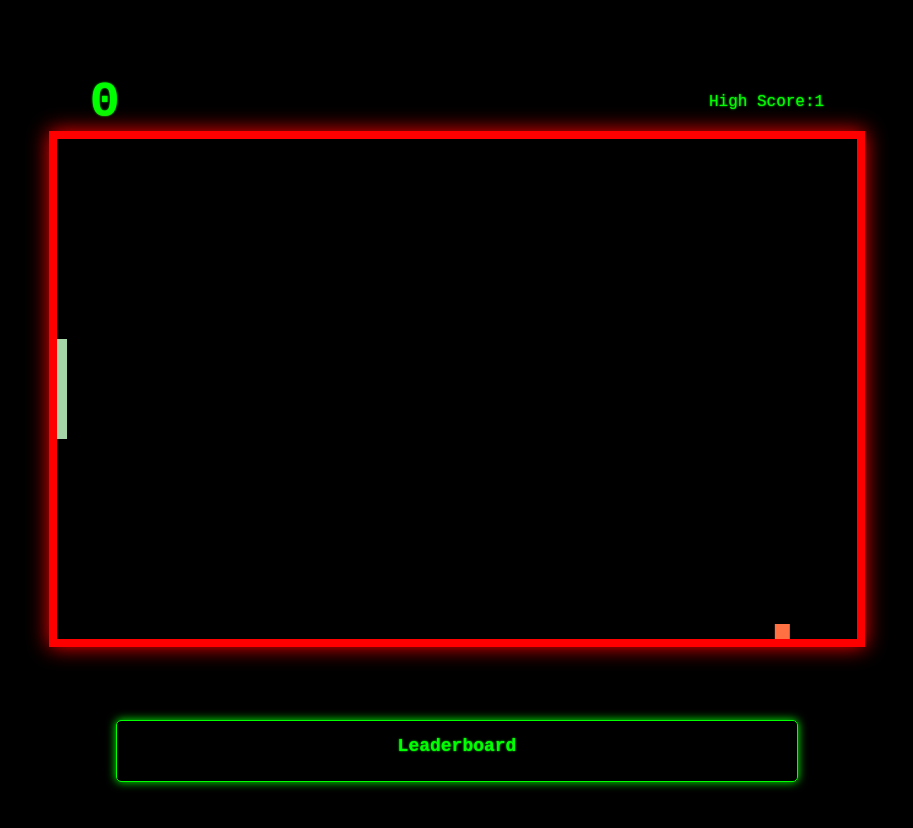
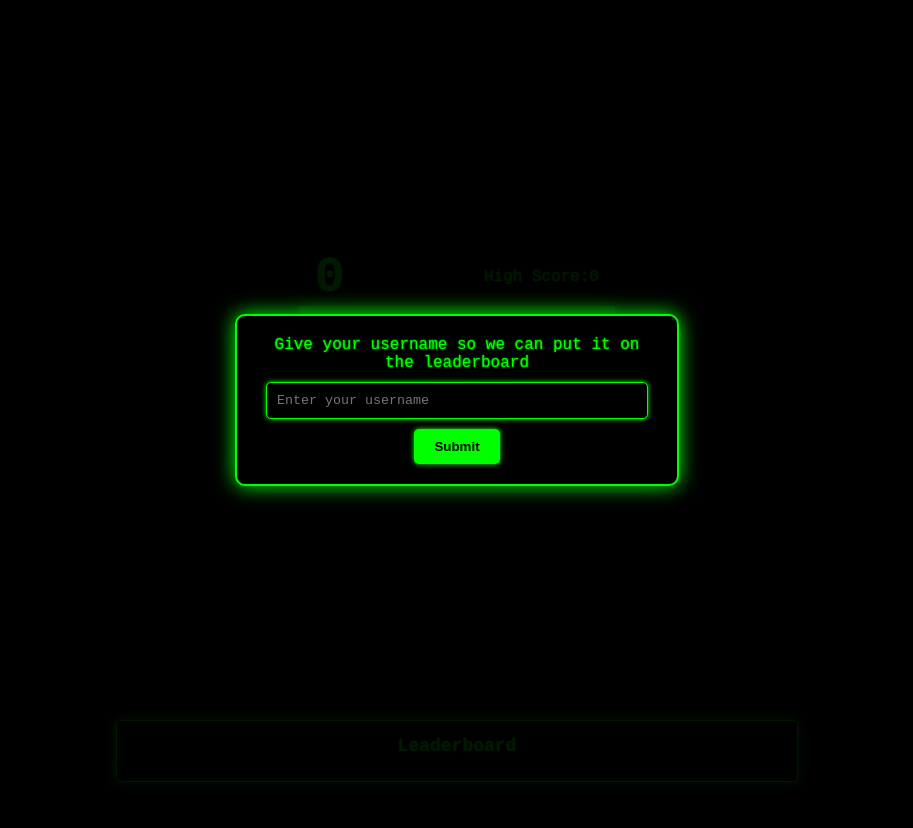
Before and after one commit to Kobe-Erauw/pong, a website built with Vite: page index.html in a window 1280 px wide. Shown: the whole page, without its empty margins (183-1096 px from the left). Built offline with nearby package versions, Linux system fonts and the light colour scheme; some packages are replaced by stand-ins of ours; no server answers.

Commit message:
login with username

```diff
--- a/index.html
+++ b/index.html
@@ -21,6 +21,20 @@
         <!-- Dynamisch gegenereerde scores -->
     </ul>
 </div>
+<div class="usernamePopup visible">
+    <div class="popup-content">
+        <form id="usernameForm">
+            <label for="username">Give your username so we can put it on the leaderboard</label>
+            <input id="username"
+                   type="text"
+                   placeholder="Enter your username"
+                   required>
+            <button type="submit">Submit</button>
+        </form>
+    </div>
+</div>
+
+
 <script type="module" src="/src/main.ts"></script>
 </body>
 </html>
--- /dev/null
+++ b/src/CookieService.ts
@@ -0,0 +1,24 @@
+export class CookieService {
+    constructor() {
+
+    }
+
+    getUsernameCookie() {
+        const cookies = document.cookie.split('; ');
+        for (const cookie of cookies) {
+            const [key, value] = cookie.split('=');
+            if (key === "username") {
+                return decodeURIComponent(value);
+            }
+        }
+        return null;
+    }
+
+    setUsernameCookie(username: string) {
+        const date = new Date();
+        date.setTime(date.getTime() + (365 * 24 * 60 * 60 * 1000)); // Voeg aantal dagen toe
+        const expires = `expires=${date.toUTCString()}`;
+        document.cookie = `username=${encodeURIComponent(username)}; ${expires}; path=/`;
+    }
+
+}
--- a/src/DBService.ts
+++ b/src/DBService.ts
@@ -1,7 +1,8 @@
-import {getDatabase, ref, set, get, child, onChildAdded, onChildChanged} from "firebase/database";
+import {getDatabase, ref, set, get, onChildAdded, onChildChanged} from "firebase/database";
 import {initializeApp} from "firebase/app";
 import {HighScore, HighScoreData} from "./types.ts";
 import {LeaderBoard} from "./LeaderBoard.ts";
+import {CookieService} from "./CookieService.ts";
 
 export class DBService {
     conf = {
@@ -16,19 +17,37 @@ export class DBService {
 
     db;
 
-    leaderBoard: LeaderBoard
+    leaderBoard: LeaderBoard;
+    username: string | null;
 
     constructor(leaderBoard: LeaderBoard) {
         const app = initializeApp(this.conf);
         this.db = getDatabase(app);
         this.leaderBoard = leaderBoard;
+        this.username = null;
+    }
+
+    getScoreFromUsername(username: string) {
+        return get(ref(this.db, "highScores/" + username))
     }
 
     insertHighScore(highScore: HighScore) {
-        set(ref(this.db, "highScores/" + highScore.name), {
+        set(ref(this.db, "highScores/" + this.getUsername()), {
             score: highScore.score,
             date: new Date().toISOString(),
         }).then();
+    }
+
+    getUsername(): string {
+        if (this.username) {
+            return this.username;
+        }
+        const cookieService = new CookieService();
+        const userName = cookieService.getUsernameCookie();
+        if (!userName) {
+            throw "Could not find user name";
+        }
+        return cookieService.getUsernameCookie() as string;
     }
 
     listenForChanges() {
--- a/src/Game.ts
+++ b/src/Game.ts
@@ -16,7 +16,8 @@ export class Game {
     highScore: number;
     dbService: DBService;
 
-    constructor(canvas: HTMLCanvasElement, ctx: CanvasRenderingContext2D, scoreElement: HTMLSpanElement, highScoreElement: HTMLSpanElement, dbService: DBService) {
+    constructor(canvas: HTMLCanvasElement, ctx: CanvasRenderingContext2D, scoreElement: HTMLSpanElement,
+                highScoreElement: HTMLSpanElement, dbService: DBService, highScore: number) {
         this.canvas = canvas;
         this.dbService = dbService;
         canvas.width = 800;
@@ -29,7 +30,8 @@ export class Game {
         this.highscoreElement = highScoreElement;
         this.gameLoop = this.gameLoop.bind(this);
         this.score = 0;
-        this.highScore = 0;
+        this.highScore = highScore;
+        this.setHighScore(highScore);
     }
 
     getAngleFromPallet(pallet: Pallet) {
@@ -143,13 +145,6 @@ export class Game {
             this.direction = "none";
         });
 
-        // Sta scrollen toe (touchmove mag scroll niet blokkeren)
-        document.addEventListener("touchmove", (e) => {
-            // Blokkeer touch-move alleen als nodig
-            if (e.target === this.canvas) {
-                e.preventDefault(); // Alleen voorkomen binnen canvas-element
-            }
-        }, {passive: true}); // Zorg dat scrollen elders mogelijk blijft
     }
 
 
--- a/src/main.ts
+++ b/src/main.ts
@@ -1,17 +1,72 @@
 import {Game} from "./Game.ts";
 import {DBService} from "./DBService.ts";
-import {HighScore} from "./types.ts";
 import {LeaderBoard} from "./LeaderBoard.ts";
+import {CookieService} from "./CookieService.ts";
 
 const canvas: HTMLCanvasElement = document.querySelector("canvas") as HTMLCanvasElement;
 const ctx: CanvasRenderingContext2D = canvas.getContext("2d") as CanvasRenderingContext2D;
 const scoreElement: HTMLSpanElement = document.querySelector("#score") as HTMLSpanElement;
 const highScoreElement: HTMLSpanElement = document.querySelector("#high-score") as HTMLSpanElement;
 const leaderboardElement: HTMLUListElement = document.querySelector("#leaderboard-list") as HTMLUListElement;
+const usernamePopup = document.querySelector('.usernamePopup') as HTMLDivElement;
+const usernameForm = document.querySelector('#usernameForm') as HTMLFormElement;
 
 const leaderBoard = new LeaderBoard(leaderboardElement);
 const dbService = new DBService(leaderBoard);
-dbService.listenForChanges()
+const cookieService: CookieService = new CookieService();
 
-const game = new Game(canvas, ctx, scoreElement, highScoreElement, dbService);
-game.start();
+let highScore = 0;
+usernamePopup.classList.remove('visible');
+usernamePopup.classList.add('hidden');
+
+// Controleer of de username bestaat
+const username = cookieService.getUsernameCookie();
+if (!username) {
+    showUsernamePopup();
+} else {
+    dbService.getScoreFromUsername(username).then(scoreSnap => {
+        if (scoreSnap) {
+            console.log(scoreSnap.val())
+            highScore = scoreSnap.val().score as number;
+            StartGame(username, highScore);
+        }
+    });
+}
+
+
+// Functie om de game te starten
+function StartGame(username: string, highScore: number) {
+    const game = new Game(canvas, ctx, scoreElement, highScoreElement, dbService, highScore);
+    game.start();
+    dbService.listenForChanges();
+
+    console.log(`Game gestart voor gebruiker: ${username}`);
+}
+
+// Functie om de popup weer te geven en username op te slaan
+function showUsernamePopup() {
+    usernamePopup.classList.remove('hidden');
+    usernamePopup.classList.add('visible');
+
+    usernameForm.addEventListener('submit', (event) => {
+        event.preventDefault(); // Voorkom standaard formuliergedrag
+
+        const usernameInput = document.querySelector('#username') as HTMLInputElement;
+        const username = usernameInput.value.trim();
+
+        dbService.getScoreFromUsername(username).then(scoreSnap => {
+            cookieService.setUsernameCookie(username);
+            if (scoreSnap.val()) {
+                console.log("de user bestaat al in de db")
+                highScore = scoreSnap.val().score as number;
+                StartGame(username, highScore);
+            } else {
+                console.log("nieuwe user in db gezet")
+                dbService.insertHighScore({name: username, score: 0, date: null});
+                StartGame(username, 0);
+            }
+            usernamePopup.classList.remove('visible');
+            usernamePopup.classList.add('hidden');
+        });
+    });
+}
--- a/src/style.css
+++ b/src/style.css
@@ -72,6 +72,73 @@ body {
     border-bottom: 1px solid rgba(0, 255, 0, 0.5);
 }
 
+.usernamePopup {
+    position: fixed;
+    top: 0;
+    left: 0;
+    width: 100%;
+    height: 100%;
+    background: rgba(0, 0, 0, 0.9); /* Semi-transparante achtergrond */
+    display: flex;
+    justify-content: center;
+    align-items: center;
+    z-index: 1000; /* Boven andere elementen */
+    visibility: hidden; /* Verborgen standaard */
+    opacity: 0; /* Verborgen standaard */
+    transition: visibility 0s, opacity 0.3s ease-in-out; /* Fade-in/out animatie */
+}
+
+.usernamePopup.hidden {
+    visibility: hidden;
+    opacity: 0;
+}
+
+.usernamePopup .popup-content {
+    background: #000000; /* Donkere achtergrond */
+    border: 2px solid #00ff00; /* Neonrand */
+    box-shadow: 0 0 20px #00ff00; /* Glow-effect */
+    padding: 20px;
+    border-radius: 10px;
+    text-align: center;
+    max-width: 400px;
+    width: 90%;
+}
+
+.usernamePopup input {
+    width: 90%;
+    padding: 10px;
+    margin: 10px 0;
+    border: 1px solid #00ff00;
+    border-radius: 5px;
+    background: #000;
+    color: #00ff00;
+    font-family: 'Courier New', monospace;
+    box-shadow: 0 0 5px #00ff00;
+}
+
+.usernamePopup button {
+    padding: 10px 20px;
+    background: #00ff00;
+    color: #000;
+    font-weight: bold;
+    border: none;
+    border-radius: 5px;
+    cursor: pointer;
+    box-shadow: 0 0 5px #00ff00;
+    transition: background 0.3s ease-in-out;
+}
+
+.usernamePopup button:hover {
+    background: #009900;
+}
+
+/* Toon popup wanneer nodig */
+.usernamePopup.visible {
+    visibility: visible;
+    opacity: 1;
+}
+
+
 /* Canvas */
 canvas {
     border: 8px solid #00ff00; /* Neon groene rand */
--- a/src/types.ts
+++ b/src/types.ts
@@ -1,7 +1,6 @@
 export type Position = { x: number, y: number };
 export type Size = { h: number, w: number };
 export type PalletDirection = "up" | "down" | "none"
-export type Speed = { dx: number, dy: number };
 export type CanvasSide = "left" | "right" | "top" | "bottom" | null;
 export type  Direction = { x: number, y: number };
 export type HighScore = { name: string, score: number, date: string | null };
```
